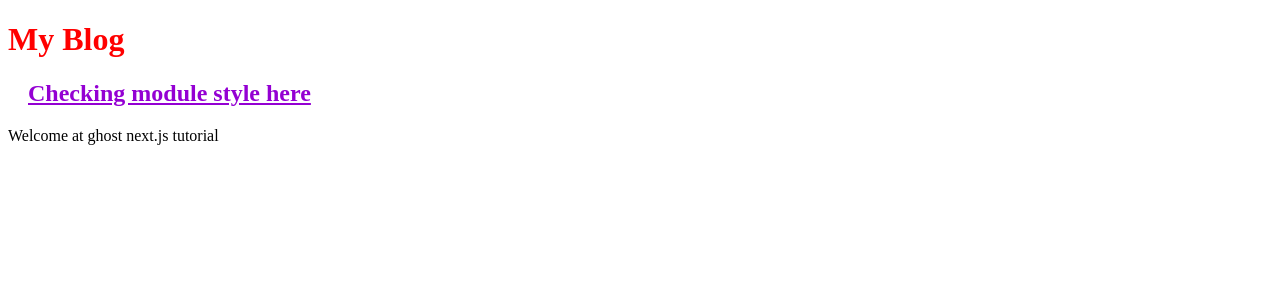
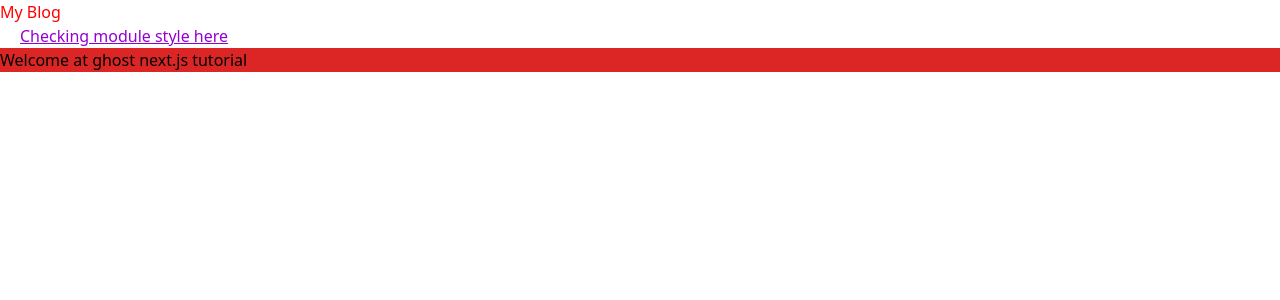
Before and after one commit to GitHubFilipe/nextjs-ghost-tutorial, a Next.js app: page / in a window 1280 px wide. Shown: the top 300 px of the page. Built offline with nearby package versions, Linux system fonts and the light colour scheme.

Commit message:
Added tailwindcss integration

```diff
--- a/pages/_app.js
+++ b/pages/_app.js
@@ -1,3 +1,4 @@
+import '../styles/tailwind.css'
 import '../styles/globalstyles.css'
 
 function MyApp({ Component, pageProps }) {
--- a/pages/index.js
+++ b/pages/index.js
@@ -5,7 +5,7 @@ function Home() {
     <>
       <h1>My Blog</h1>
       <h2 className={styles.caption}>Checking module style here</h2>
-      <div>Welcome at ghost next.js tutorial</div>
+      <div className="bg-red-600">Welcome at ghost next.js tutorial</div>
     </>
   )
 }
--- /dev/null
+++ b/postcss.config.js
@@ -0,0 +1,6 @@
+module.exports = {
+  plugins: {
+    tailwindcss: {},
+    autoprefixer: {},
+  },
+}
--- /dev/null
+++ b/styles/tailwind.css
@@ -0,0 +1,5 @@
+/* /styles/tailwind.css    */
+
+@tailwind base;
+@tailwind components;
+@tailwind utilities;
--- /dev/null
+++ b/tailwind.config.js
@@ -0,0 +1,11 @@
+module.exports = {
+  purge: ['./pages/**/*.js', './components/**/*.js'],
+  darkMode: false, // or 'media' or 'class'
+  theme: {
+    extend: {},
+  },
+  variants: {
+    extend: {},
+  },
+  plugins: [],
+}
```
Also changed, not shown: package.json (+5 -2 lines), 1 other file (tests, documents, lock files or other folders).
